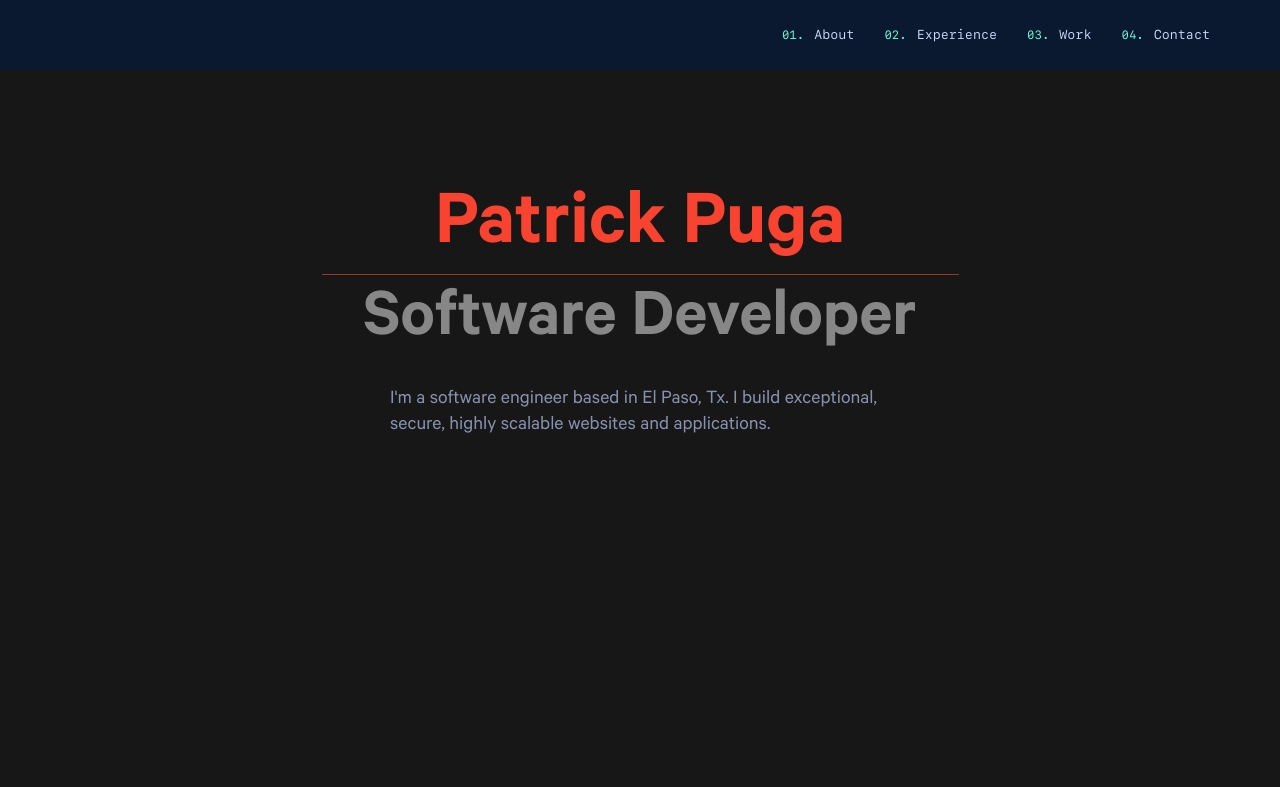
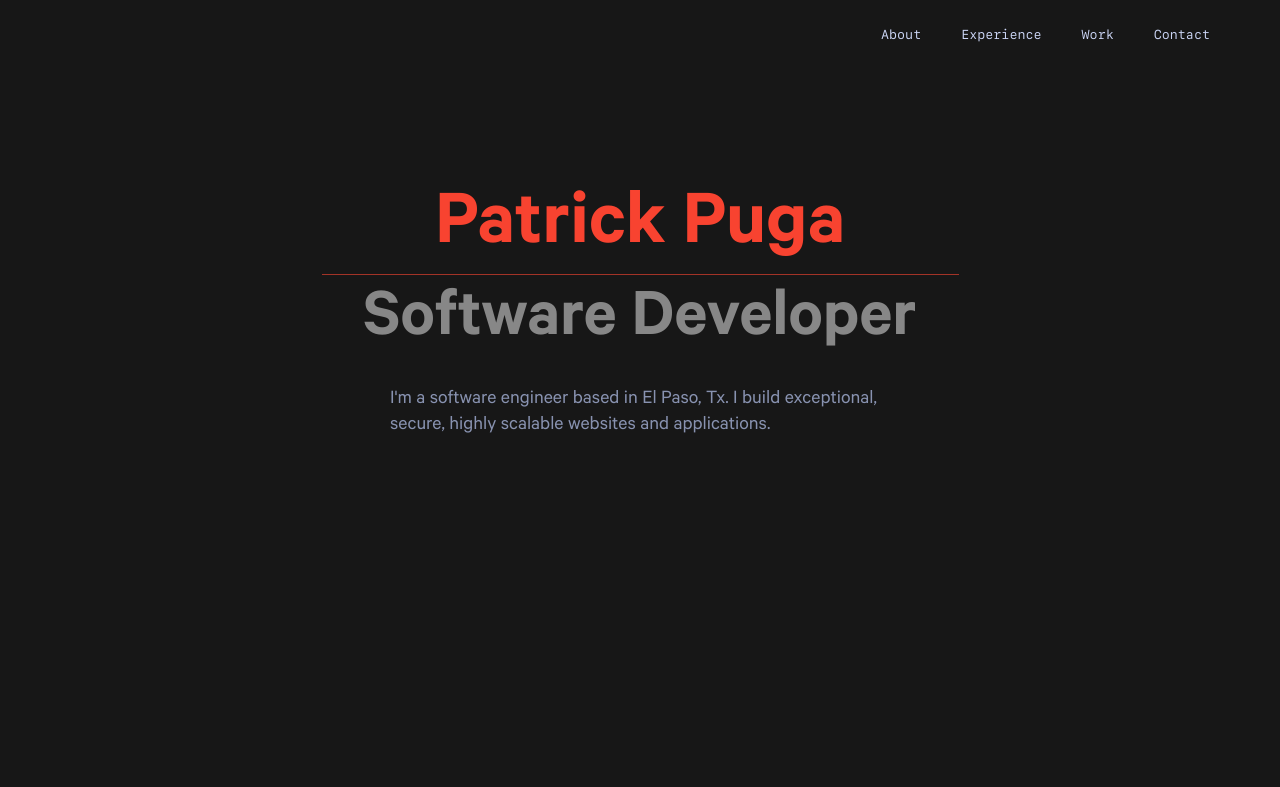
Before and after one commit to patrickp999/MyWebsite, a Gatsby site: page / in a window 1280 px wide. Shown: the top 787 px of the page. Built offline with nearby package versions, Linux system fonts and the light colour scheme; Gatsby itself is replaced by a stand-in of ours.

Commit message:
Removed numbers

```diff
--- a/src/components/nav.js
+++ b/src/components/nav.js
@@ -7,14 +7,14 @@ import AnchorLink from 'react-anchor-link-smooth-scroll';
 import { Menu } from '@components';
 import { mixins, theme, media } from '@styles';
 import { navLinks, navHeight } from '@config';
+const { colors, myColors, fontSizes, fonts } = theme;
 
-const { colors, fontSizes, fonts } = theme;
 const NavContainer = styled.header`
   ${mixins.flexBetween};
   position: fixed;
   top: 0;
   padding: 0px 50px;
-  background-color: ${colors.navy};
+  background-color: ${myColors.darkGray};
   transition: ${theme.transition};
   z-index: 11;
   filter: none !important;
@@ -146,12 +146,6 @@ const NavListItem = styled.li`
   position: relative;
   font-size: ${fontSizes.smallish};
   counter-increment: item 1;
-  &:before {
-    content: '0' counter(item) '.';
-    text-align: right;
-    color: ${colors.green};
-    font-size: ${fontSizes.xsmall};
-  }
 `;
 const NavLink = styled(AnchorLink)`
   padding: 12px 10px;
```
